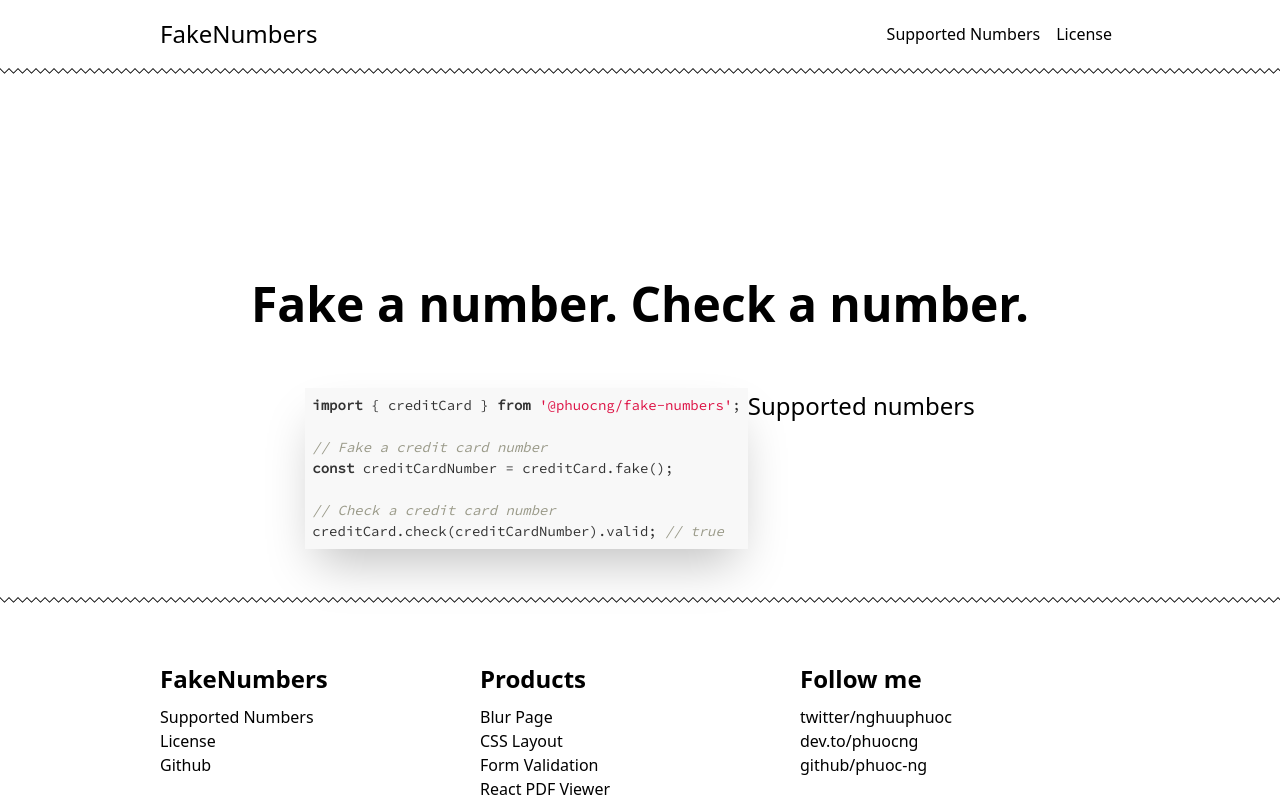
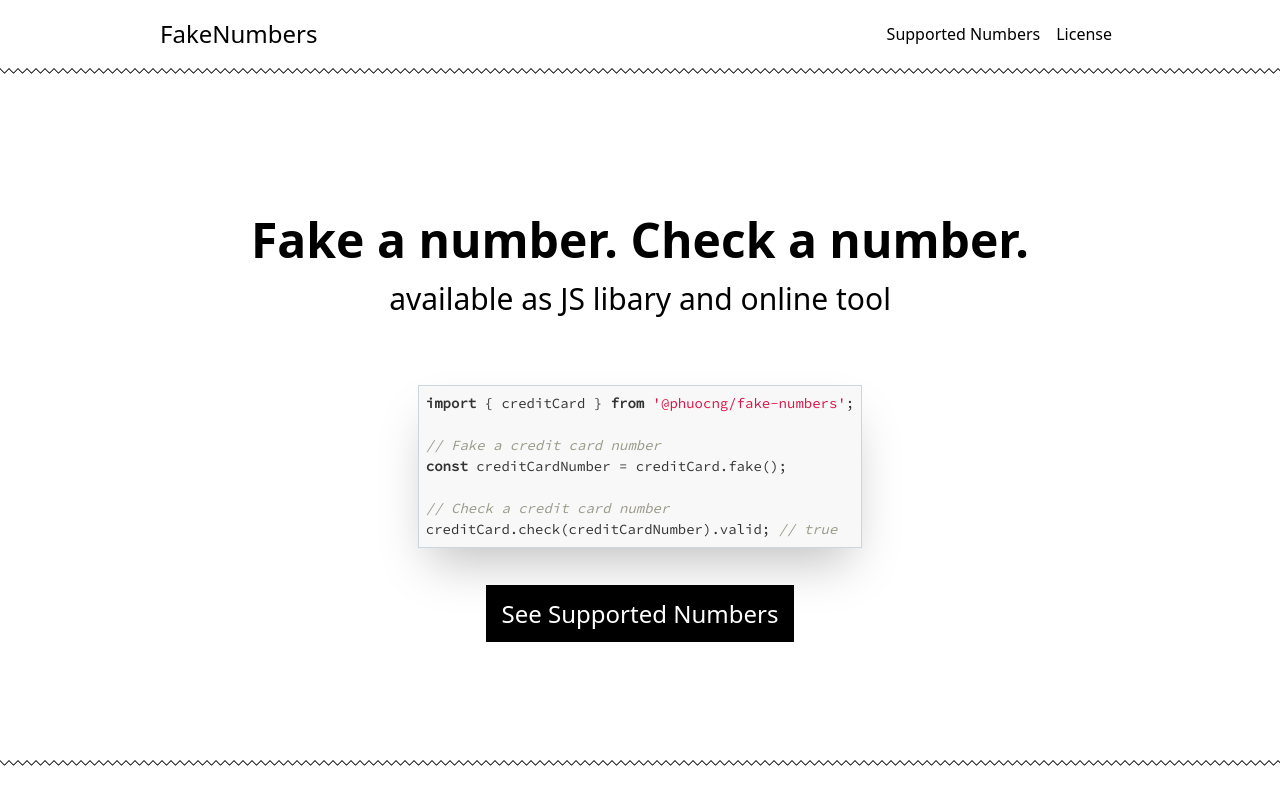
Before and after one commit to xuan2261/fakenumbers.io, a React app: page / in a window 1280 px wide. Shown: the top 800 px of the page. Built offline with nearby package versions, Linux system fonts and the light colour scheme.

Commit message:
Tweak the home page

```diff
--- a/client/pages/HomePage.tsx
+++ b/client/pages/HomePage.tsx
@@ -18,11 +18,14 @@ const HomePage = () => {
         <Layout>
             <Helmet>
                 <title>Fake Numbers - Generate fake numbers</title>
-                <meta name="description" content="Generate fake numbers" />
+                <meta name='description' content='Generate fake numbers' />
             </Helmet>
-            <h1 className="font-bold mt-48 mb-12 text-5xl text-center">Fake a number. Check a number.</h1>
-            <div className="flex flex-column justify-center">
-                <div className="shadow-2xl">
+
+            <h1 className='font-bold mt-32 text-5xl text-center'>Fake a number. Check a number.</h1>
+            <h3 className='font-light mb-16 text-3xl text-center'>available as JS libary and online tool</h3>
+
+            <div className='flex justify-center'>
+                <div className='border border-gray-400 shadow-2xl'>
                     <SampleCode code={`
 import { creditCard } from '@phuocng/fake-numbers';
 
@@ -33,12 +36,14 @@ const creditCardNumber = creditCard.fake();
 creditCard.check(creditCardNumber).valid; // true
 `}/>
                 </div>
+            </div>
 
+            <div className='text-center mt-12 mb-32'>
                 <Link
-                    to="/numbers"
-                    className='text-2xl'
+                    to='/numbers'
+                    className='text-white bg-black px-4 py-3 text-2xl'
                 >
-                    Supported numbers
+                    See Supported Numbers
                 </Link>
             </div>
         </Layout>
```
